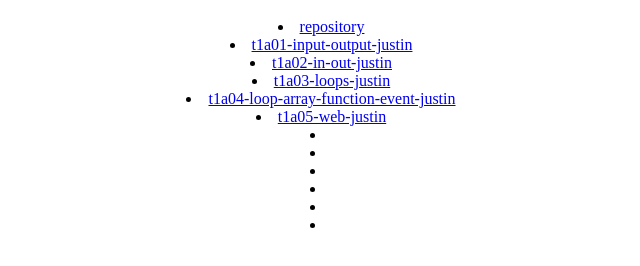
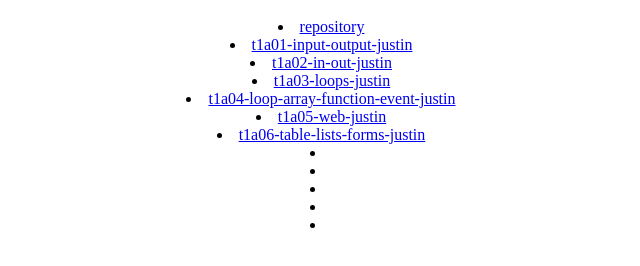
Before and after one commit to vxsxws/justin-coding-ellis-2019, a plain HTML site: page public/index.html in a window 1280 px wide. Shown: the part 48-314 px from the top of the page, without its empty margins (319-959 px from the left). Drawn offline with Linux system fonts and the light colour scheme.

Commit message:
Update index.html

```diff
--- a/public/index.html
+++ b/public/index.html
@@ -9,7 +9,7 @@
   <li><a href="t1a03-loops-justin.html">t1a03-loops-justin</a></li>
   <li><a href="t1a04-loop-array-function-event-justin.html">t1a04-loop-array-function-event-justin</a></li>
   <li><a href="t1a05-web-justin.html">t1a05-web-justin</a></li>
-  <li></li>
+  <li><a href="t1a06-table-lists-forms-justin.html">t1a06-table-lists-forms-justin</a></li>
   <li></li>
   <li></li>
   <li></li>
```
